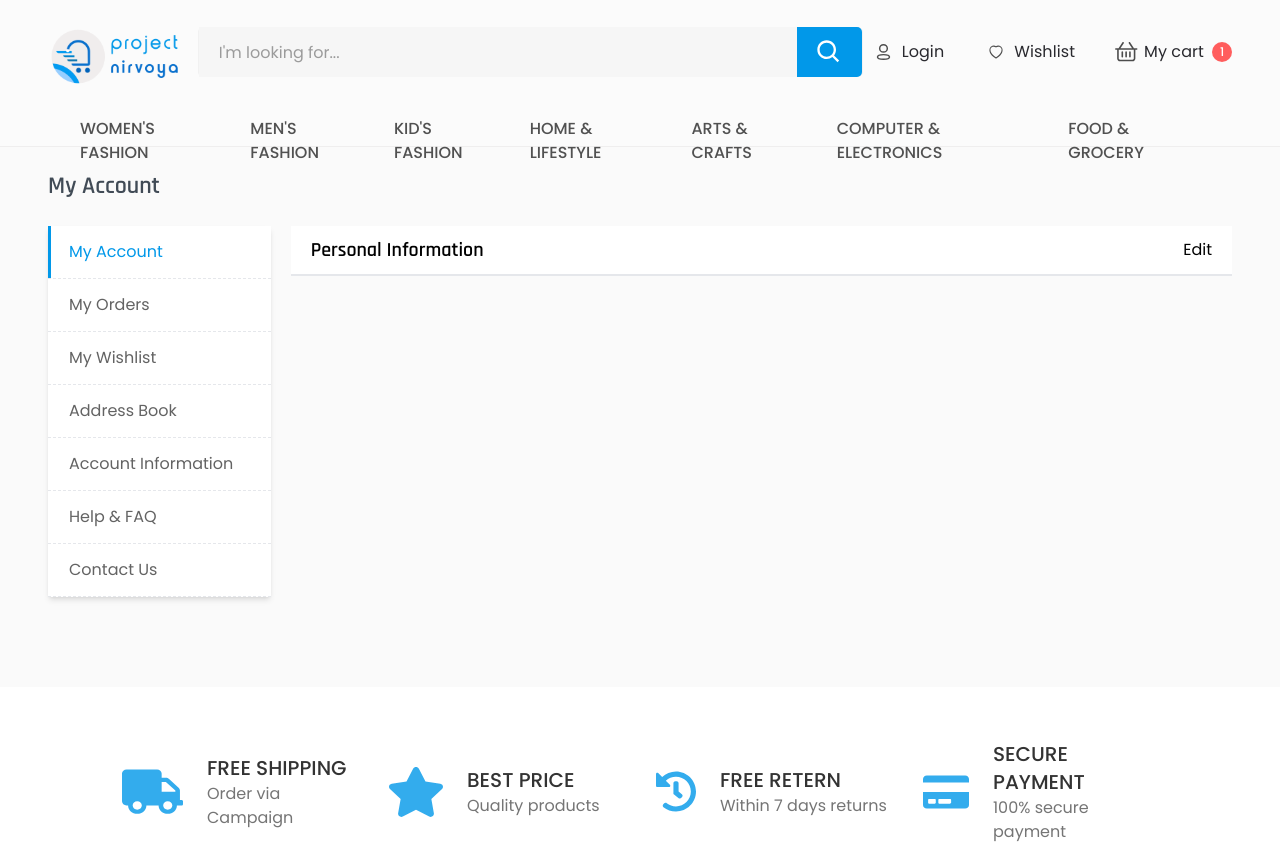
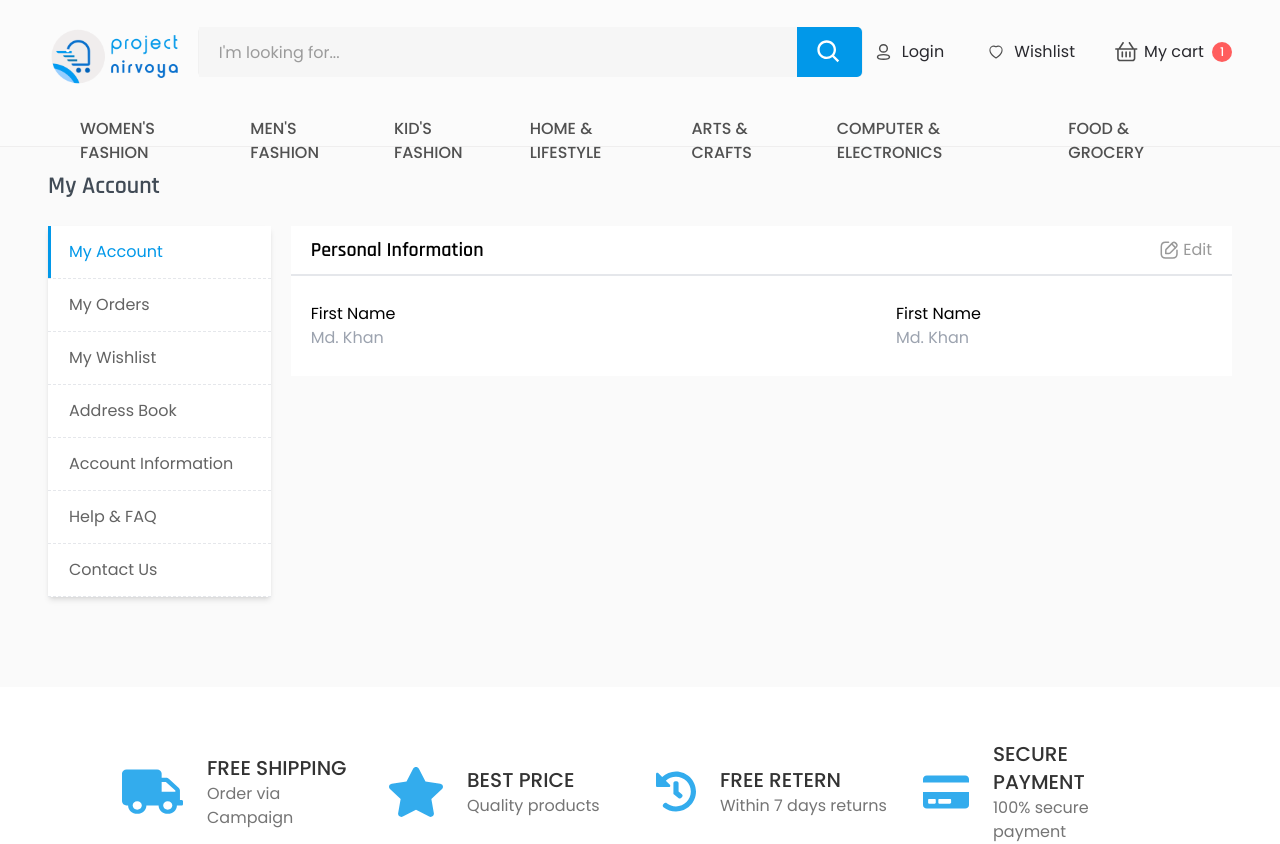
Before and after one commit to nursoftwarebd/glamcart-e-commerce, a Next.js app: page /user-account in a window 1280 px wide. Shown: the top 844 px of the page. Built offline with nearby package versions, Linux system fonts and the light colour scheme.

Commit message:
my account data generate

```diff
--- a/src/components/screen/User/MyAccount.jsx
+++ b/src/components/screen/User/MyAccount.jsx
@@ -1,3 +1,6 @@
+import Image from "next/image";
+import edit from "../../../assets/icons/edit.svg";
+
 const MyAccount = () => {
   return (
     <div>
@@ -5,7 +8,26 @@ const MyAccount = () => {
         <p className=" font-rajdhani text-xl leading-6 tracking-[2%] font-semibold">
           Personal Information
         </p>
-        <button>Edit</button>
+        <button className="flex items-center gap-1">
+          <Image src={edit} alt="edit" />
+          <span className="text-grayEdit leading-6 tracking-[2%]">Edit</span>
+        </button>
+      </div>
+      <div className="px-5 py-6.5">
+        <form action="#" className="flex items-center gap-[200px]">
+          <div>
+            <div className="">
+              <span htmlFor="">First Name</span>
+              <input type="text" placeholder="Md. Khan" />
+            </div>
+          </div>
+          <div>
+            <div className="flex flex-col">
+              <label htmlFor="">First Name</label>
+              <input type="text" placeholder="Md. Khan" />
+            </div>
+          </div>
+        </form>
       </div>
     </div>
   );
--- a/tailwind.config.js
+++ b/tailwind.config.js
@@ -59,6 +59,7 @@ module.exports = {
         grayPlusBg: "#EFEFEF",
         grayPlusText: "##ACACAC",
         oldGray: "#A7A7A7",
+        grayEdit: "#999999",
         blackSec: "#383838",
         grayMenu: "#333333d9",
         imageBack: "#F2F2F2",
@@ -69,6 +70,7 @@ module.exports = {
         accountBlack: "#414B56",
       },
       margin: {
+        6.5: "26px",
         7.5: "30px",
         11.5: "45px",
         13: "50px",
@@ -77,6 +79,7 @@ module.exports = {
         21: "90px",
       },
       padding: {
+        6.5: "26px",
         7.5: "30px",
         11.5: "45px",
         13: "50px",
```
Also changed, not shown: src/data/userInfo.js (added, +9 -0 lines), src/assets/icons/edit.svg (added).
